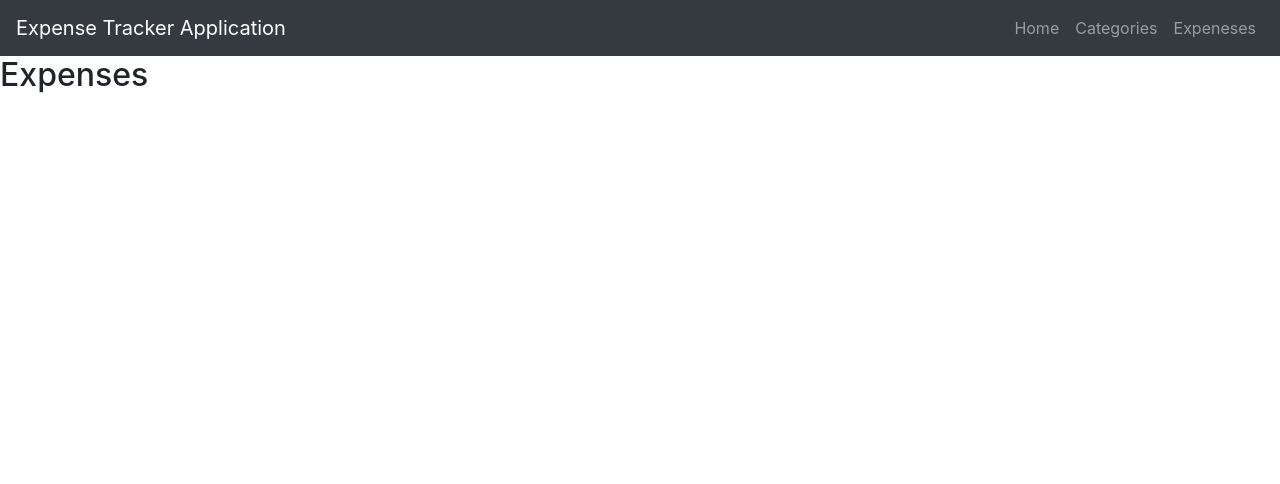
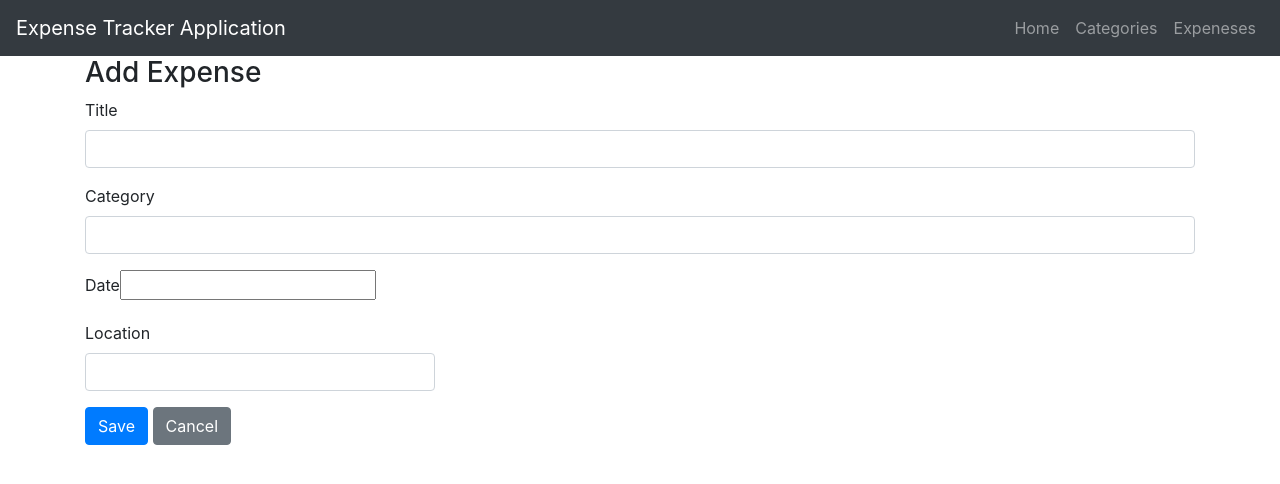
Before and after one commit to DuskoAtanasovski/expense-tracker, a React (Create React App) app in the folder app/: page /expenses in a window 1280 px wide. Shown: the top 484 px of the page. Built offline with nearby package versions, Linux system fonts and the light colour scheme.

Commit message:
adding files

```diff
--- a/app/package.json
+++ b/app/package.json
@@ -9,6 +9,7 @@
     "bootstrap": "^4.1.3",
     "react": "^16.13.1",
     "react-cookie": "^3.0.4",
+    "react-datepicker": "^3.0.0",
     "react-dom": "^16.13.1",
     "react-router-dom": "^4.3.1",
     "react-scripts": "3.4.1",
--- a/app/src/Expenses.js
+++ b/app/src/Expenses.js
@@ -1,14 +1,58 @@
 import React, { Component } from 'react';
 import AppNav from './AppNav';
+import DatePicker from 'react-datepicker';
+import './App.css';
+import "react-datepicker/dist/react-datepicker.css";
+import { Container, FormGroup, Button, Form, Input, Label } from 'reactstrap';
+import {Link} from 'react-router-dom';
 
 class Expenses extends Component {
-    state = {  }
+    state = {
+
+      }
+
+
     render() {
+        const title= <h3>Add Expense</h3>
         return (
             <div>
-        <AppNav/>
-        <h2>Expenses</h2>
-        </div> );
+                <AppNav/>
+                <Container>
+                {title}
+
+                <Form onSubmit={this.handleSubmit}>
+                    <FormGroup>
+                        <Label for="title">Title</Label>
+                        <Input type="text" name="title" id="title" onChange={this.handleChange} autoComplete="name"/>
+                    </FormGroup>
+
+                    <FormGroup>
+                        <Label for="category">Category</Label>
+                        <Input type="text" name="category" id="category" onChange={this.handleChange}/>
+                    </FormGroup>
+
+                    <FormGroup>
+                        <Label for="city">Date</Label>
+                        <DatePicker selected={this.state.date} onChange={this.handleDateChange}/>
+                    </FormGroup>
+
+                    <div className="row">
+                    <FormGroup className="col-md-4 mb-3">
+                        <Label for="location">Location</Label>
+                        <Input type="text" name="location" id="location"/>
+                    </FormGroup>
+                    </div>
+
+                    <FormGroup>
+                        <Button color="primary" type="submit">Save</Button>{' '}
+                        <Button color="secondary" tag={Link} to="/categories">Cancel</Button>
+                    </FormGroup>
+                </Form>
+
+
+                </Container>
+            </div>
+            );
     }
 }
 
```
Also changed, not shown: 1 other file (tests, documents, lock files or other folders).
